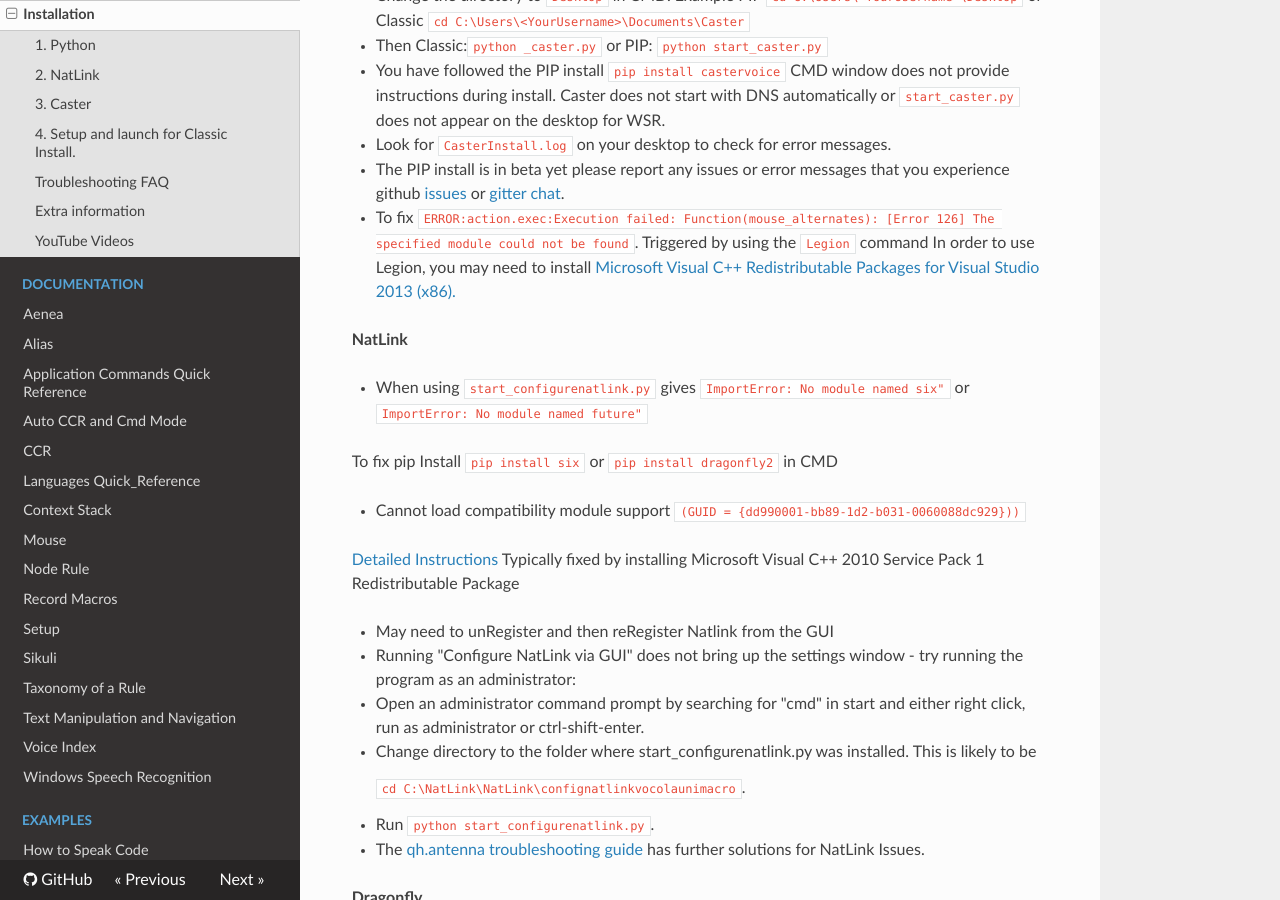
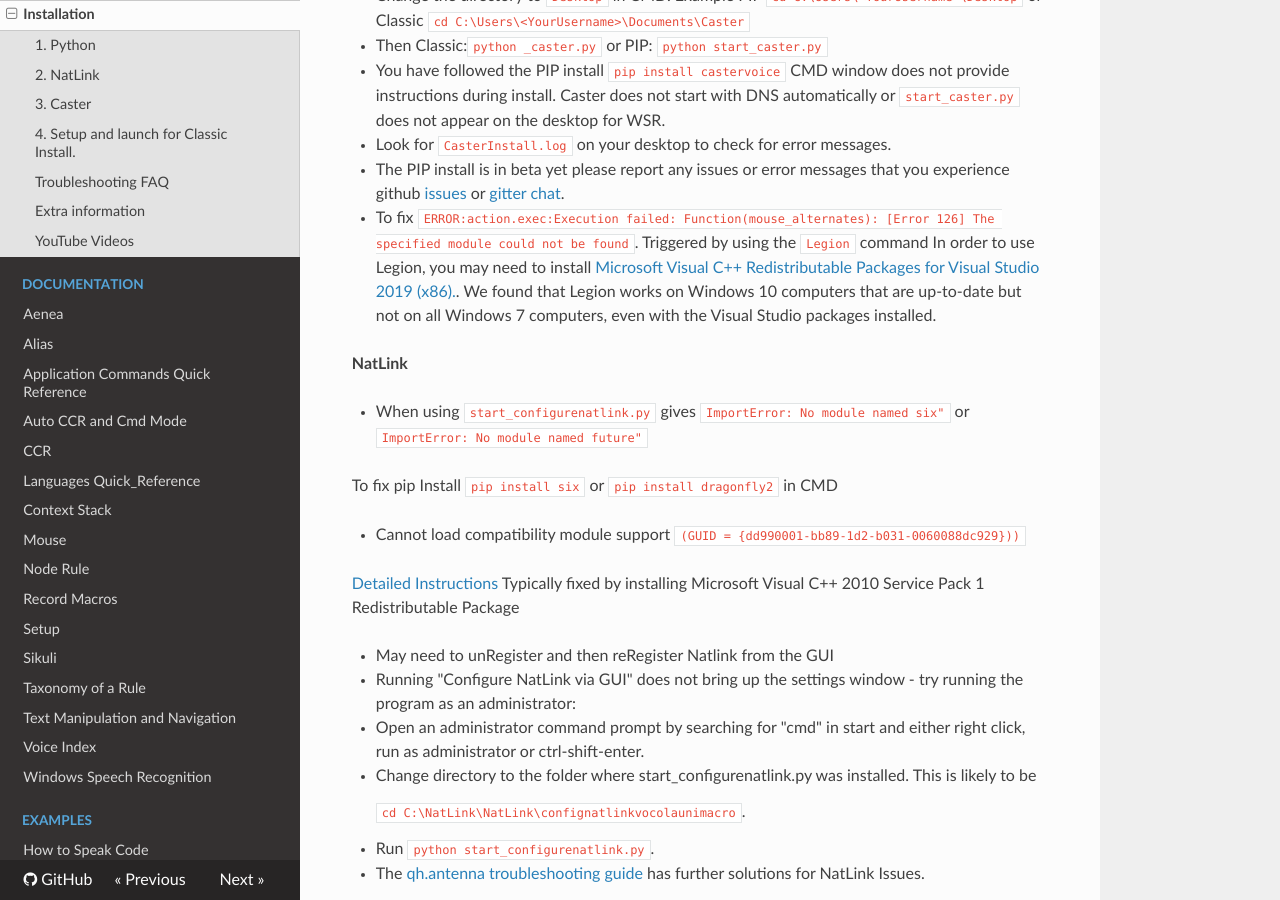
Before and after one commit to dictation-toolbox/Caster, an MkDocs documentation site: the page built from castervoice/doc/Installation.md, in a window 1280 px wide and 900 px high, scrolled down 2881 px. Built offline with MkDocs 1.6.1, drawn with Linux system fonts in a browser that asks for light colours; nearby versions of some CDN libraries; comment, search, counter and statistics services are not loaded.

Commit message:
change installation notes

```diff
--- a/castervoice/doc/Installation.md
+++ b/castervoice/doc/Installation.md
@@ -87,7 +87,7 @@ At the end of the PIP install instructions a CMD window will guide you of what t
   - Look for `CasterInstall.log` on your desktop to check for error messages.
   - The PIP install is in beta yet please report any issues or error messages that you experience github [issues](https://github.com/dictation-toolbox/Caster/issues) or [gitter chat](https://gitter.im/synkarius/Caster?utm_source=share-link&utm_medium=link&utm_campaign=share-link).
 - To fix `ERROR:action.exec:Execution failed: Function(mouse_alternates): [Error 126] The specified module could not be found`. Triggered by using the `Legion` command
-  In order to use Legion, you may need to install [Microsoft Visual C++ Redistributable Packages for Visual Studio 2013 (x86).](https://www.microsoft.com/en-us/download/details.aspx?id=40784)
+  In order to use Legion, you may need to install [Microsoft Visual C++ Redistributable Packages for Visual Studio 2019 (x86).](https://support.microsoft.com/en-nz/help/2977003/the-latest-supported-visual-c-downloads). We found that Legion works on Windows 10 computers that are up-to-date but not on all Windows 7 computers, even with the Visual Studio packages installed.
 
 **NatLink**
 
```
